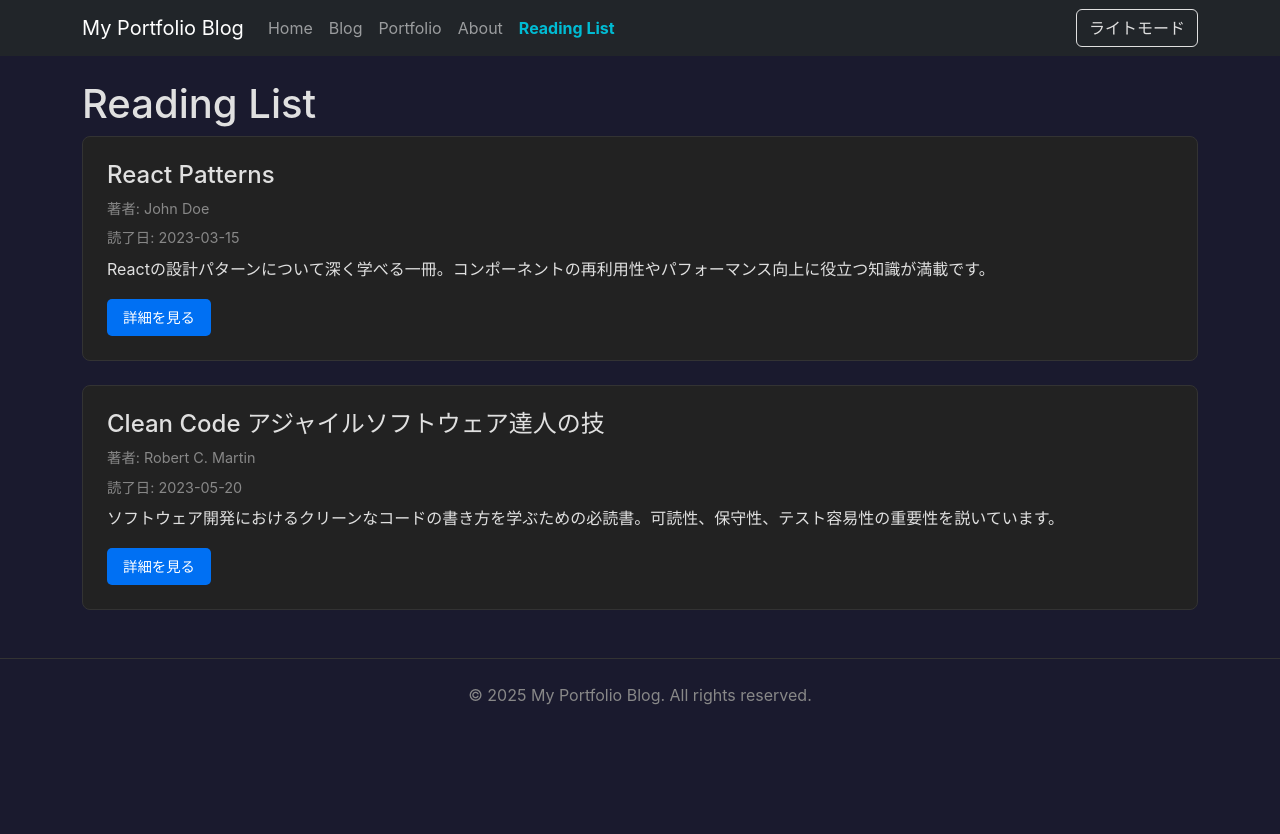
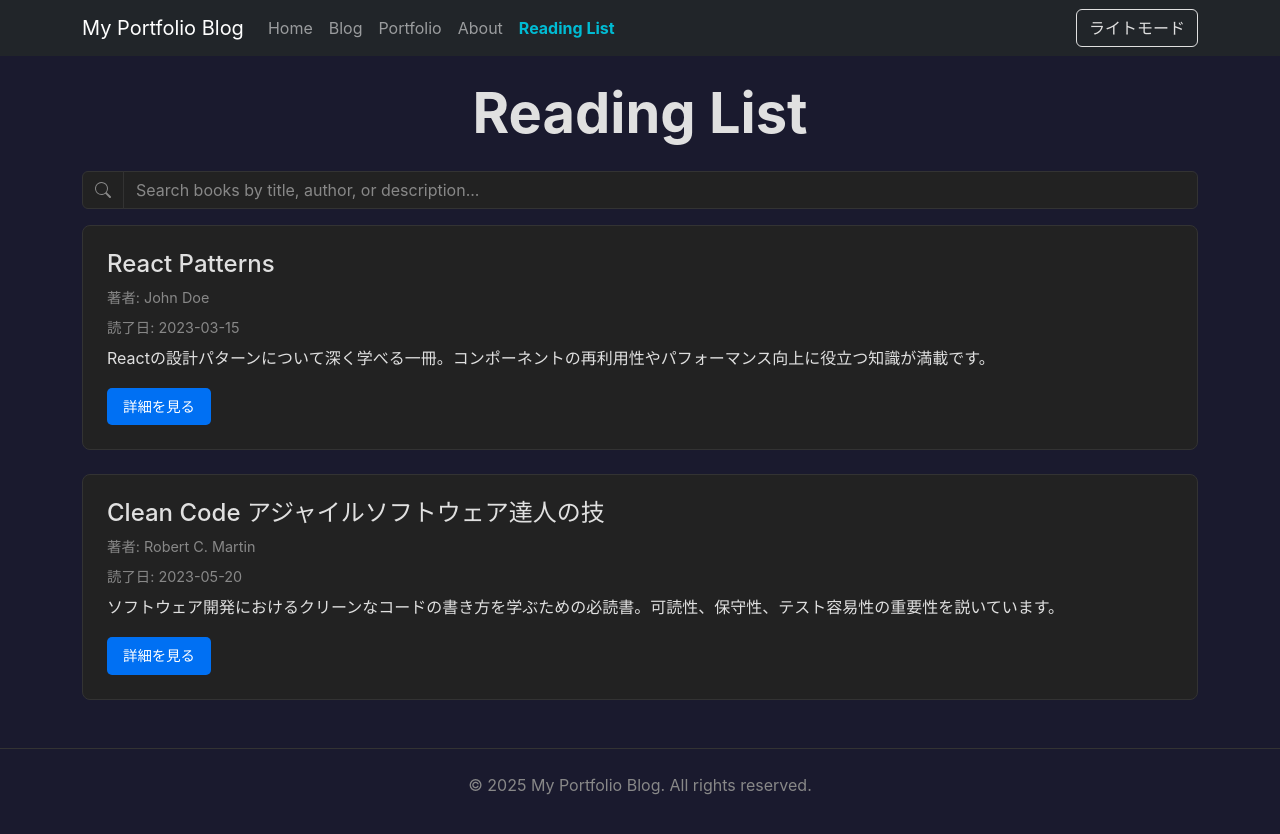
Before and after one commit to gg117e/my-portfolio-blog, a Next.js app: page /books in a window 1280 px wide. Shown: the top 834 px of the page. Before the commit the page ends 800 px from the top, so only its background shows below. Built offline with nearby package versions, Linux system fonts and the light colour scheme.

Commit message:
feat: 検索機能の追加

```diff
--- a/pages/books.js
+++ b/pages/books.js
@@ -2,6 +2,7 @@ import Head from 'next/head'
 import Link from 'next/link'
 import utilStyles from '../styles/utils.module.css'
 import styles from '../styles/Books.module.css'
+import { useState, useMemo } from 'react'
 
 export async function getStaticProps() {
   const booksData = await import('../data/books.json')
@@ -13,14 +14,38 @@ export async function getStaticProps() {
 }
 
 export default function Books({ booksData }) {
+  const [searchQuery, setSearchQuery] = useState('')
+
+  // クライアントサイドでフィルタリング
+  const filteredBooks = useMemo(() => {
+    return booksData.filter((book) => {
+      const searchContent = `${book.title} ${book.author} ${book.description || ''}`.toLowerCase()
+      return searchContent.includes(searchQuery.toLowerCase())
+    })
+  }, [booksData, searchQuery])
+
   return (
     <>
       <Head>
         <title>Reading List</title>
       </Head>
-      <h1>Reading List</h1>
+      <h1 className="display-4 fw-bold mb-4 text-center">Reading List</h1>
+      <div className="mb-3 input-group"> {/* input-group を追加 */}
+        <span className="input-group-text">
+          <svg xmlns="http://www.w3.org/2000/svg" width="16" height="16" fill="var(--text-muted-color)" className="bi bi-search" viewBox="0 0 16 16">
+            <path d="M11.742 10.344a6.5 6.5 0 1 0-1.397 1.398h-.001c.03.04.062.078.098.115l3.85 3.85a1 1 0 0 0 1.415-1.414l-3.85-3.85a1.007 1.007 0 0 0-.115-.1zM12 6.5a5.5 5.5 0 1 1-11 0 5.5 5.5 0 0 1 11 0z"/>
+          </svg>
+        </span>
+        <input
+          type="text"
+          className="form-control"
+          placeholder="Search books by title, author, or description..."
+          value={searchQuery}
+          onChange={(e) => setSearchQuery(e.target.value)}
+        />
+      </div>
       <ul className={styles.bookList}>
-          {booksData.map(({ id, title, author, date, description, blogPostPath }) => (
+          {filteredBooks.map(({ id, title, author, date, description, blogPostPath }) => (
             <li className={styles.bookItem} key={id}>
               <div className={styles.bookInfo}>
                 <h3 className={styles.bookTitle}>{title}</h3>
@@ -36,7 +61,9 @@ export default function Books({ booksData }) {
             </li>
           ))}
         </ul>
-
+        {filteredBooks.length === 0 && (
+          <p className="text-center text-muted mt-5">No books found.</p>
+        )}
     </>
   )
 }
--- a/styles/globals.css
+++ b/styles/globals.css
@@ -223,3 +223,21 @@ a:hover {
   background-color: var(--card-bg) !important;
   color: var(--text-color) !important;
 }
+
+/* Custom styles for form-control (input) */
+.form-control {
+  background-color: var(--card-bg) !important;
+  color: var(--text-color) !important;
+  border-color: var(--card-border) !important;
+}
+
+.form-control::placeholder {
+  color: var(--text-muted-color) !important;
+}
+
+/* Custom styles for input-group-text */
+.input-group-text {
+  background-color: var(--card-bg) !important;
+  color: var(--text-color) !important;
+  border-color: var(--card-border) !important;
+}
```
Also changed, not shown: pages/blog.js (+31 -5 lines).
